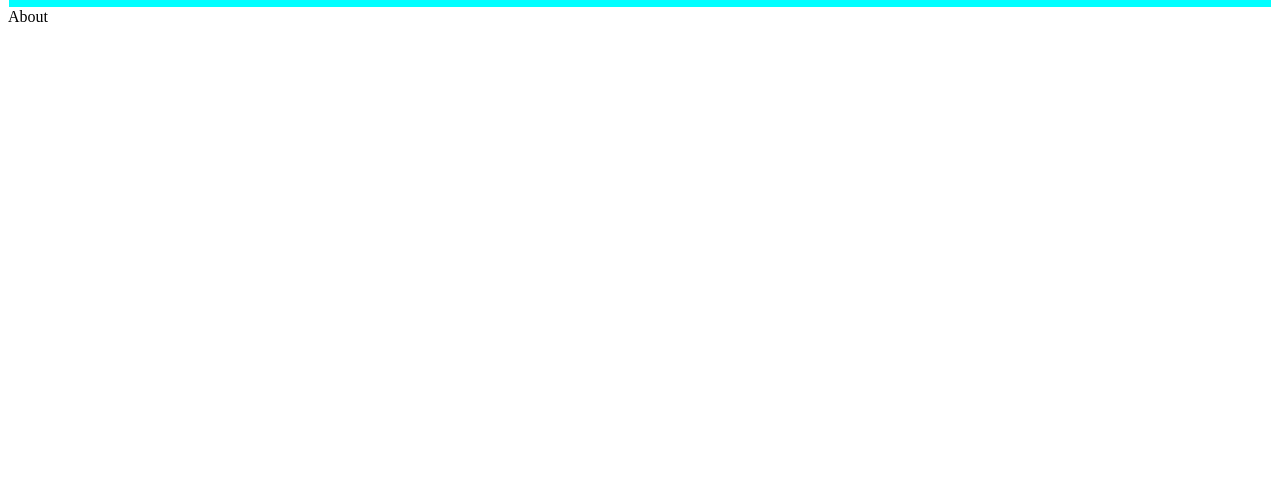
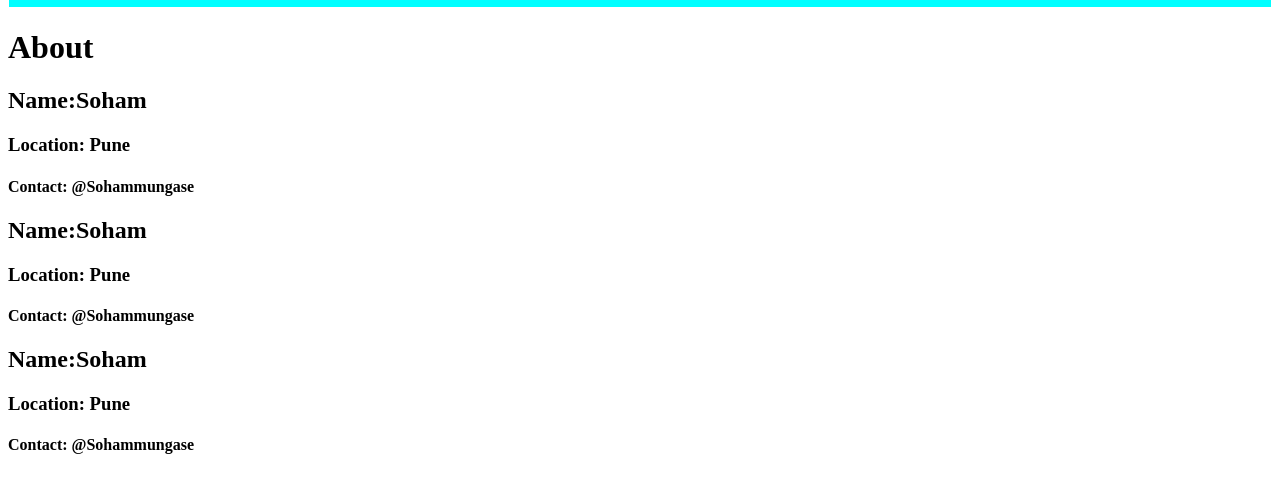
Before and after one commit to SohamMungase/DesiBites, a React app: page /about in a window 1280 px wide. Shown: the part 139-632 px from the top of the page. Built offline with nearby package versions, Linux system fonts and the light colour scheme.

Commit message:
Implement functional and class components with user data fetching

```diff
--- a/src/components/About.js
+++ b/src/components/About.js
@@ -1,7 +1,16 @@
 import React from "react";
+import User from "./user";
+import UserClass from "./userClass";
 
 const About = () => {
-  return <div>About</div>;
+  return (
+    <div className="about">
+        <h1>About</h1>
+        <User name = {"Soham Mungase (Functional Component)"}/>
+        <User name = {"Ram  (Functional Component)"}/>
+        <UserClass/>
+    </div>
+  );
 };
 
 export default About;
--- a/src/components/RestaurantMenu.js
+++ b/src/components/RestaurantMenu.js
@@ -4,6 +4,7 @@
 
 const RestaurantMenu = () => {
   const [resMenu, setResMenu] = useState(null);
+  const {id} = useParams()
 
   useEffect(() => {
     FetchData();
@@ -11,7 +12,7 @@
 
   const FetchData = async () => {
     const data = await fetch(
-      "https://www.swiggy.com/mapi/menu/pl?page-type=REGULAR_MENU&complete-menu=true&lat=18.5288974&lng=73.8665321&restaurantId=21001",
+      "https://www.swiggy.com/mapi/menu/pl?page-type=REGULAR_MENU&complete-menu=true&lat=18.5288974&lng=73.8665321&restaurantId=" + id,
     );
     const json = await data.json();
     console.log(json);
--- /dev/null
+++ b/src/components/UserClass.js
@@ -0,0 +1,15 @@
+import React from "react";
+
+class UserClass extends React.Component{
+    render(){
+        return(
+    <div className="user-card">
+        <h2>Name:Soham</h2>
+        <h3>Location: Pune</h3>
+        <h4>Contact: @Sohammungase</h4>
+    </div>
+    )
+    }
+}
+
+export default UserClass;
--- /dev/null
+++ b/src/components/user.js
@@ -0,0 +1,11 @@
+const User = ()=>{
+    return(
+    <div className="user-card">
+        <h2>Name:Soham</h2>
+        <h3>Location: Pune</h3>
+        <h4>Contact: @Sohammungase</h4>
+    </div>
+    )
+}
+
+export default User;
```
Also changed, not shown: README.md, style.css (line endings or trailing spaces).
